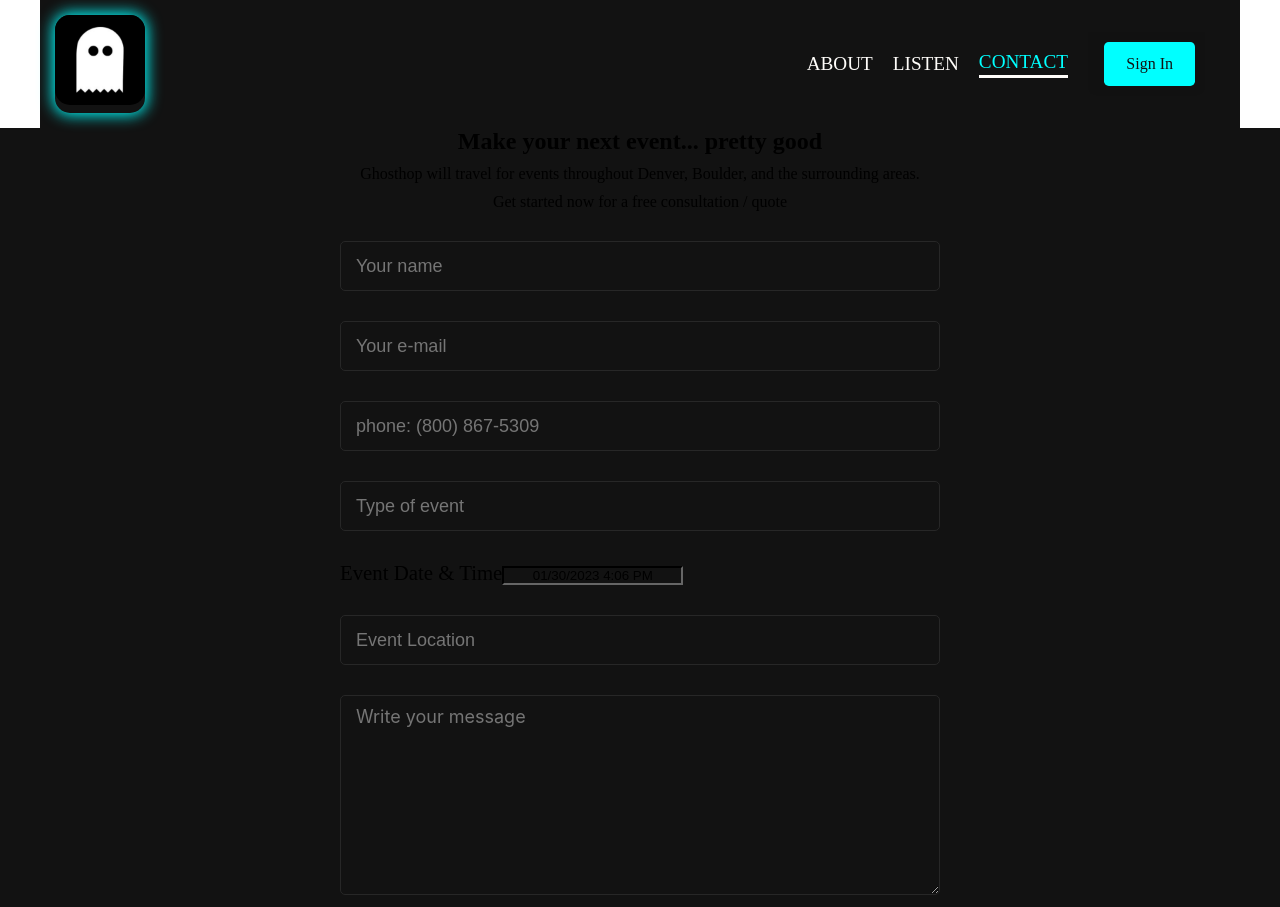
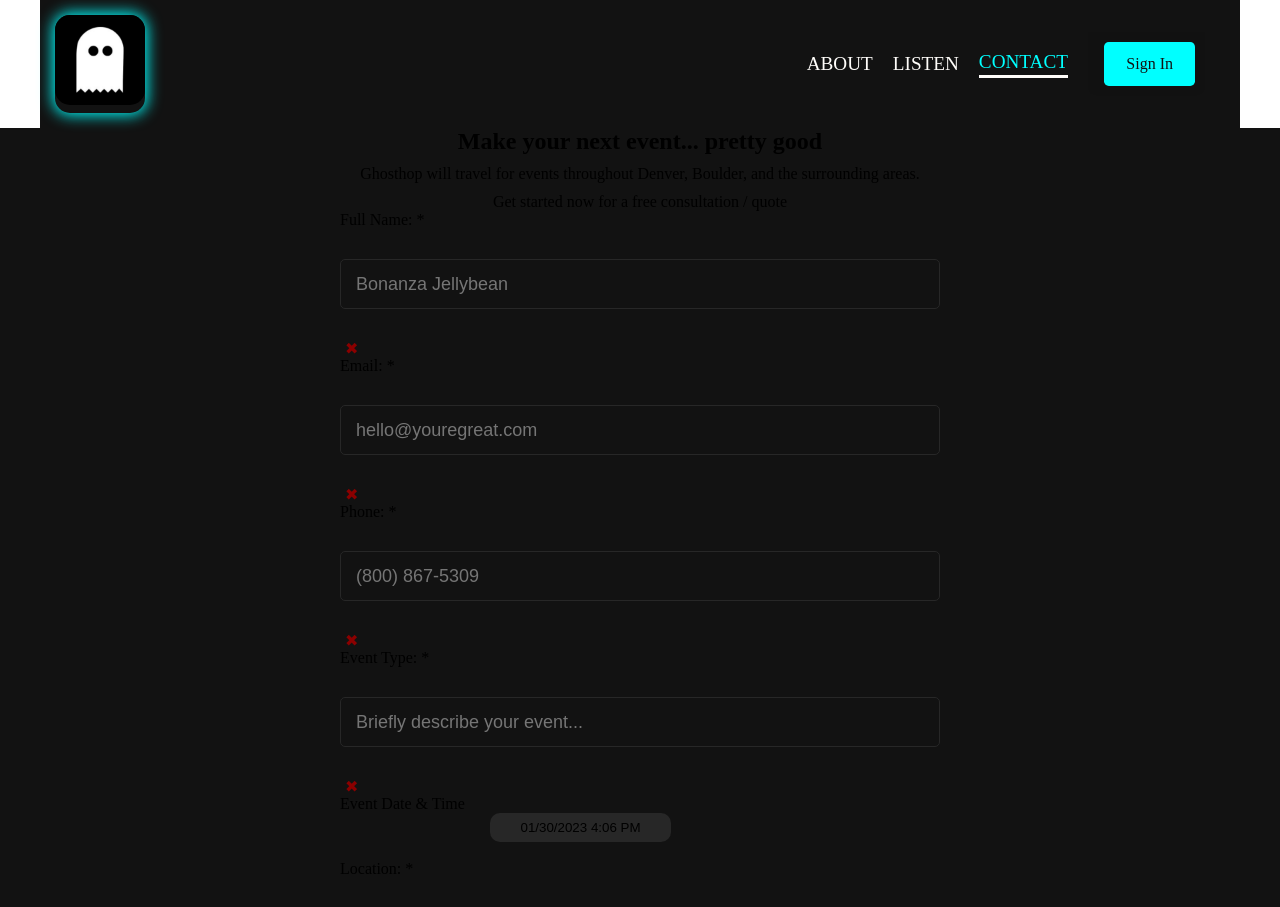
Before and after one commit to alexgeis/ghosthop, a Next.js app: page /contact in a window 1280 px wide. Shown: the top 907 px of the page. Built offline with nearby package versions, Linux system fonts and the light colour scheme; no server answers.

Commit message:
update form styling to include validation

```diff
--- a/src/app/contact/ContactForm.module.css
+++ b/src/app/contact/ContactForm.module.css
@@ -8,6 +8,36 @@
 	flex-direction: column;
 	align-items: center;
 	gap: 10px;
+}
+
+.form label {
+	font-size: 1rem;
+}
+
+.inputWrapper {
+	display: grid;
+	grid-template-columns: minmax(min-content, 100px) 1fr 10px;
+	gap: 10px;
+	align-items: center;
+	position: relative;
+}
+
+.validity {
+	padding-right: 20px;
+	padding-bottom: 20px;
+}
+input:invalid + .validity::after {
+	position: absolute;
+	content: "✖";
+	padding-left: 5px;
+	color: #8b0000;
+}
+
+input:valid + .validity::after {
+	position: absolute;
+	content: "✓";
+	padding-left: 5px;
+	color: #009000;
 }
 
 .contactFormInput {
@@ -21,6 +51,11 @@
 	background-color: var(--background-dark);
 	color: var(--light-color);
 	border: 1px solid var(--form-outline-gray);
+}
+
+.msgInputWrapper {
+	position: relative;
+	margin-bottom: 20px;
 }
 
 .contactFormTextArea {
@@ -39,17 +74,26 @@
 }
 
 .datePickLabel {
-	font-size: 1.3rem;
 	padding: 1px 0;
-	margin-bottom: 20px;
+	/* margin-bottom: 20px; */
+}
+.contactDateWrapper {
+	margin: 0 auto;
+	width: 50%;
 }
 .contactDatePicker {
 	appearance: none;
-	border-color: var(--background-dark);
+	border-color: transparent;
 	width: 100%;
 	text-align: center;
+	padding: 5px 0;
 	margin: 0 auto;
-	background-color: var(--background-dark);
+	background-color: var(--form-outline-gray);
+	border-radius: 10px;
+}
+.contactDatePicker:hover {
+	border: solid 1px var(--light-color);
+	box-shadow: 0px 0px 2px 2px var(--light-color);
 }
 
 .contactFormSubmit {
@@ -65,5 +109,11 @@
 	width: 100%;
 }
 
+@media only screen and (min-width: 600px) {
+	.inputWrapper {
+		display: block;
+	}
+}
+
 /* FOLLOW GUIDE BELOW FOR VALIDATION STYLING */
 /* https://developer.mozilla.org/en-US/docs/Web/HTML/Element/input/tel */
--- a/src/app/contact/ContactForm.tsx
+++ b/src/app/contact/ContactForm.tsx
@@ -23,6 +23,7 @@ type formState = {
 
 export const ContactForm = ({}: ContactFormProps): JSX.Element => {
 	const formRef = useRef<HTMLFormElement>(null);
+	const [startDate, setStartDate] = useState<Date | null>(new Date());
 
 	const INITIAL_STATE: formState = {
 		name: "",
@@ -70,8 +71,6 @@ export const ContactForm = ({}: ContactFormProps): JSX.Element => {
 		setForm(INITIAL_STATE);
 	};
 
-	const [startDate, setStartDate] = useState<Date | null>(new Date());
-
 	return (
 		<main className={styles.wrapper}>
 			<section className={styles.contactHeader}>
@@ -85,44 +84,71 @@ export const ContactForm = ({}: ContactFormProps): JSX.Element => {
 			<form
 				ref={formRef}
 				onSubmit={handleSubmit}
+				className={styles.form}
 			>
+				<div className={styles.inputWrapper}>
+					<label htmlFor="name">Full Name: *</label>
 					<input
 						className={styles.contactFormInput}
 						type="text"
-					placeholder="Your name"
+						id="name"
 						name="name"
+						placeholder="Bonanza Jellybean"
 						value={form.name}
 						onChange={handleChange}
+						required
 					/>
+					<span className={styles.validity}></span>
+				</div>
+				<div className={styles.inputWrapper}>
+					<label htmlFor="email">Email: *</label>
 					<input
 						className={styles.contactFormInput}
 						type="email"
-					placeholder="Your e-mail"
+						placeholder="hello@youregreat.com"
 						name="email"
 						value={form.email}
 						onChange={handleChange}
+						required
 					/>
+					<span className={styles.validity}></span>
+				</div>
+				<div className={styles.inputWrapper}>
+					<label htmlFor="phone">Phone: *</label>
+					<input
+						className={styles.contactFormInput}
+						name="phone"
+						type="tel"
+						// pattern="[0-9]{3}-[0-9]{3}-[0-9]{4}" // xxx-xxx-xxxx
+						pattern="^\(?\d{3}\)?[- ]?\d{3}[- ]?\d{4}$"
+						placeholder="(800) 867-5309"
+						value={form.phone}
+						onChange={handleChange}
+						required
+					/>
+					<span className={styles.validity}></span>
+				</div>
+				<div className={styles.inputWrapper}>
+					<label htmlFor="eventType">Event Type: *</label>
 					<input
 						className={styles.contactFormInput}
 						type="text"
-					placeholder="phone: (800) 867-5309"
-					name="phone"
-					value={form.phone}
-					onChange={handleChange}
-				/>
-				<input
-					className={styles.contactFormInput}
-					type="text"
-					placeholder="Type of event"
+						placeholder="Briefly describe your event..."
 						name="eventType"
 						value={form.eventType}
 						onChange={handleChange}
+						required
 					/>
+					<span className={styles.validity}></span>
+				</div>
+				<div className={styles.inputWrapper}>
 					<label
 						htmlFor="datePick"
 						className={styles.datePickLabel}
 					>
 						Event Date &#38; Time
+					</label>
+					<div className={styles.contactDateWrapper}>
 						<DatePicker
 							selected={startDate}
 							onChange={(date: Date | null) => setStartDate(date)}
@@ -130,16 +156,27 @@ export const ContactForm = ({}: ContactFormProps): JSX.Element => {
 							dateFormat="MM/dd/yyyy h:mm aa"
 							showTimeInput
 							className={styles.contactDatePicker}
+							required
 						/>
-				</label>
+					</div>
+					<span className={styles.validity}></span>
+				</div>
+				<div className={styles.inputWrapper}>
+					<label htmlFor="location">Location: *</label>
+
 					<input
 						className={styles.contactFormInput}
 						type="text"
-					placeholder="Event Location"
+						placeholder="Rubber Rose Ranch"
 						name="location"
 						value={form.location}
 						onChange={handleChange}
+						required
 					/>
+					<span className={styles.validity}></span>
+				</div>
+				<div className={styles.msgInputWrapper}>
+					<label htmlFor="contactFormTextArea">Additional Details: *</label>
 					<textarea
 						className={styles.contactFormTextArea}
 						id="contactFormTextArea"
@@ -147,15 +184,23 @@ export const ContactForm = ({}: ContactFormProps): JSX.Element => {
 						name="msg"
 						value={form.msg}
 						onChange={handleChange}
+						required
 					></textarea>
+				</div>
+				<div className={styles.msgInputWrapper}>
+					<label htmlFor="refer">How did you hear about us?: *</label>
 					<input
 						className={styles.contactFormInput}
 						type="text"
-					placeholder="How did you hear about us?"
+						id="refer"
+						placeholder="Referral, Google Search, etc."
 						name="refer"
 						value={form.refer}
 						onChange={handleChange}
+						required
 					/>
+				</div>
+
 				<input
 					className={styles.contactFormSubmit}
 					type="submit"
--- a/src/app/globals.css
+++ b/src/app/globals.css
@@ -43,6 +43,8 @@
 	--light-color: #fffdfa;
 	--highlight-blue: #00ffff;
 	--highlight-purple: #00ffff;
+
+	--heroOverlay: rgba(0, 0, 0, 0.5);
 	--form-outline-gray: #272727;
 }
 
```
Lines whose indentation alone changed are shown as unchanged.
